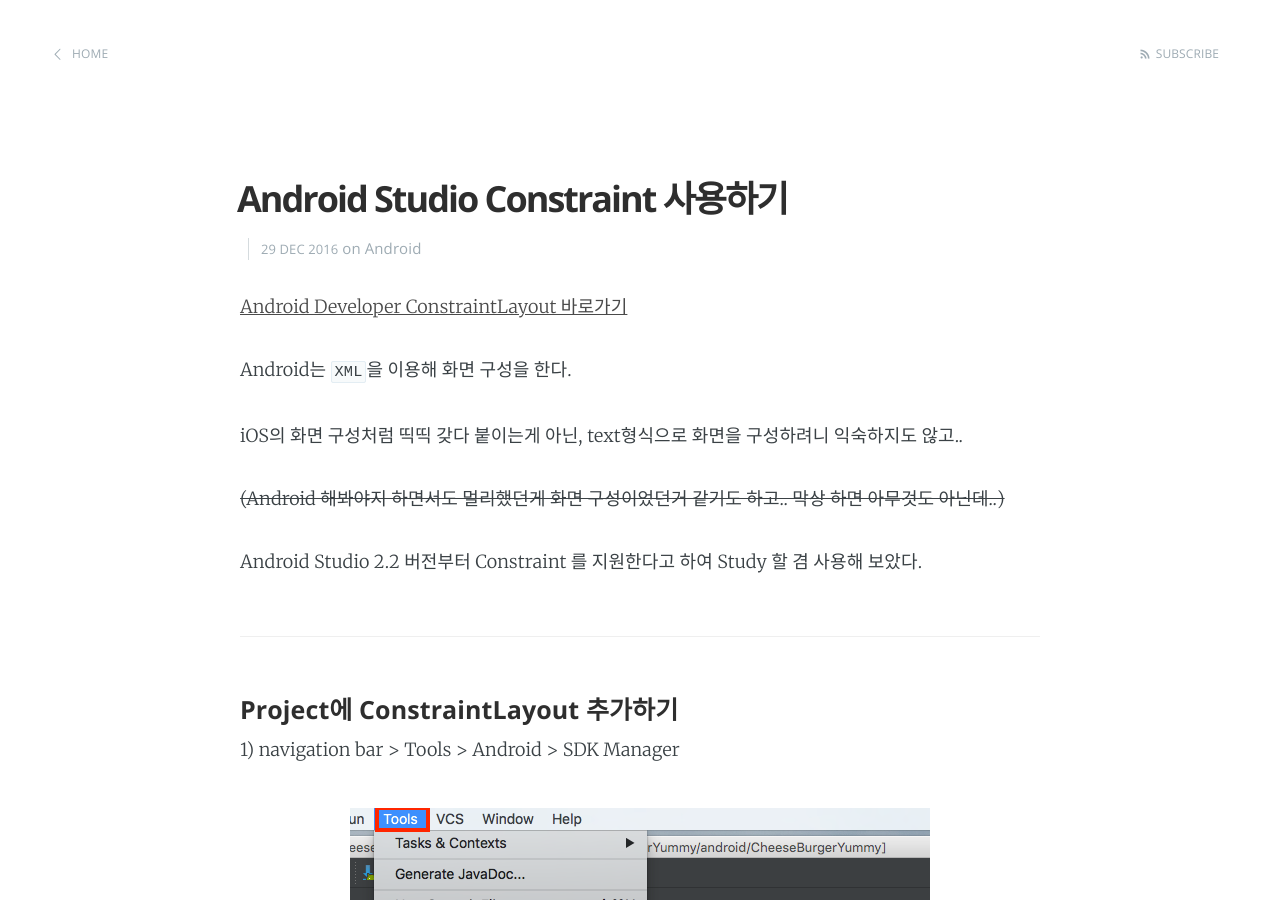
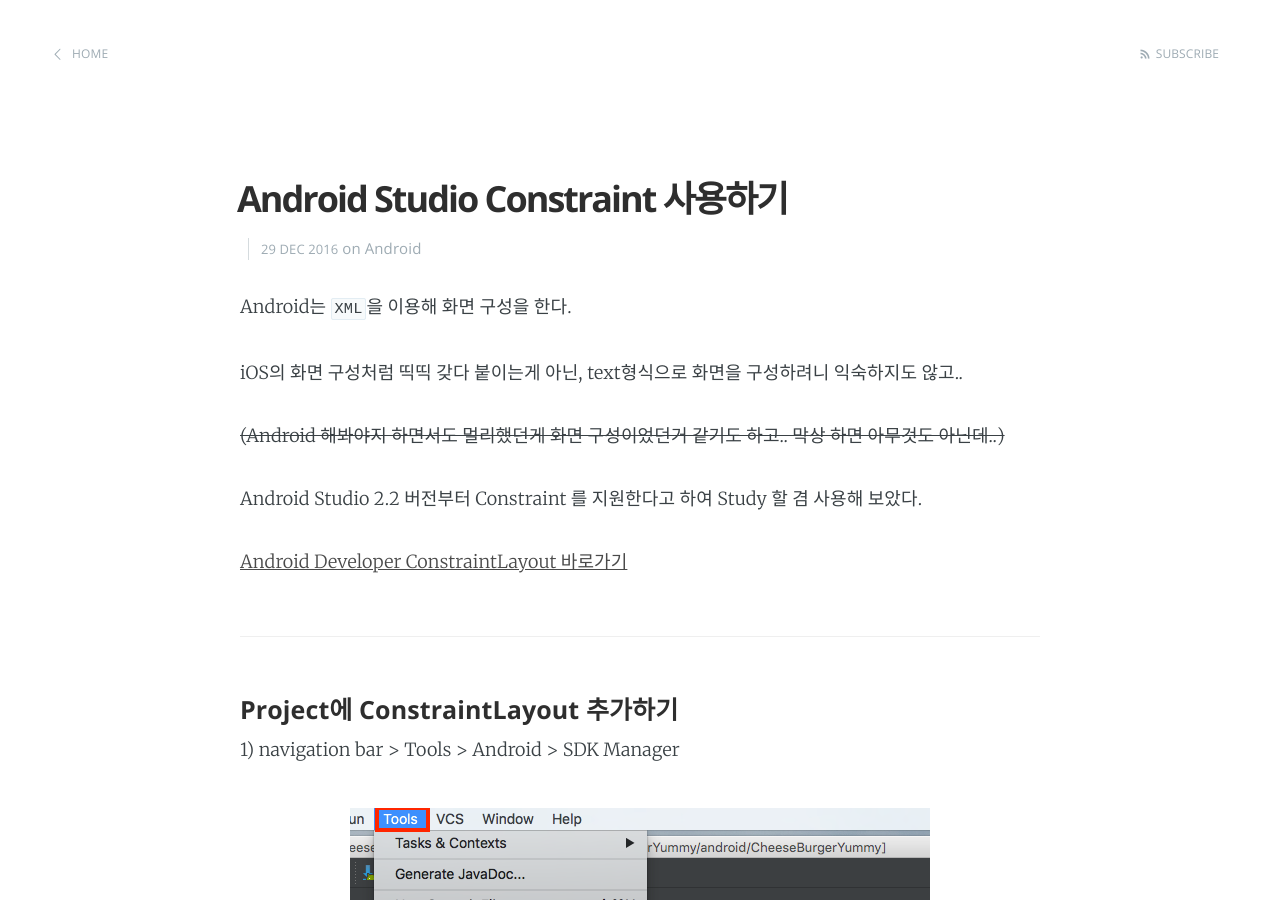
Before and after one commit to ham1955burger/ham1955burger.github.com, a Jekyll site: the page built from _posts/2016-12-29-Android-Studio-Constraint.md, in a window 1280 px wide and 900 px high. Built offline with Jekyll 4.4.1, drawn with Linux system fonts in a browser that asks for light colours; comment, search, counter and statistics services are not loaded; part of the change alters nothing that is shown.

```diff
--- a/_posts/2016-12-29-Android-Studio-Constraint.md
+++ b/_posts/2016-12-29-Android-Studio-Constraint.md
@@ -4,8 +4,6 @@ title:  "Android Studio Constraint 사용하기"
 date:   2016-12-29 11:23:00 +09
 categories: Android
 ---
-
-[Android Developer ConstraintLayout 바로가기]("https://developer.android.com/training/constraint-layout")
 
 Android는 `XML`을 이용해 화면 구성을 한다.
 
@@ -14,6 +12,8 @@ iOS의 화면 구성처럼 띡띡 갖다 붙이는게 아닌, text형식으로
 ~~(Android 해봐야지 하면서도 멀리했던게 화면 구성이었던거 같기도 하고.. 막상 하면 아무것도 아닌데..)~~
 
 Android Studio 2.2 버전부터 Constraint 를 지원한다고 하여 Study 할 겸 사용해 보았다.
+
+[Android Developer ConstraintLayout 바로가기](https://developer.android.com/training/constraint-layout/index.html#add-a-constraint)
 
 ---
 
```
